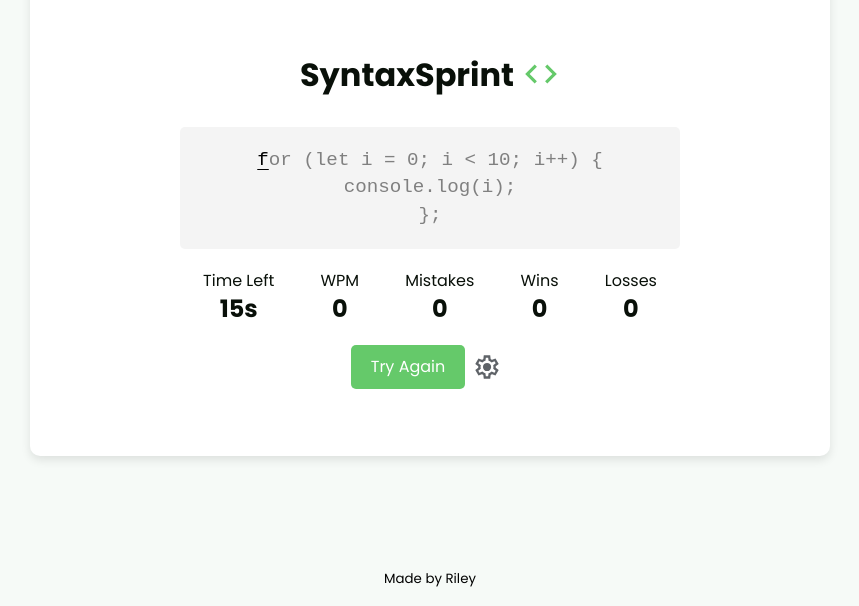
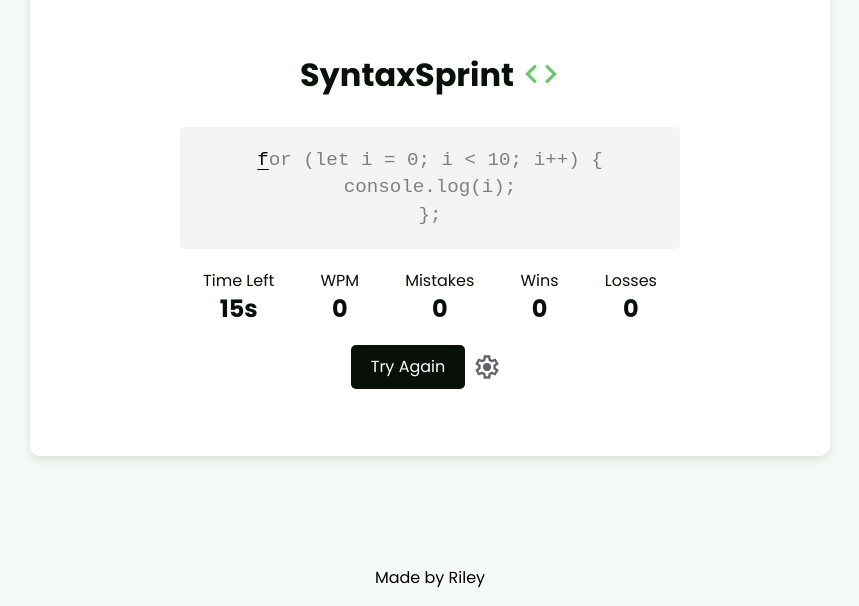
Before and after one commit to rbrickmn/syntaxsprint-app, a React (Vite) app: page / in a window 1280 px wide. Shown: the part 194-800 px from the top of the page, without its empty margins (210-1069 px from the left). Built offline with nearby package versions, Linux system fonts and the light colour scheme.

Commit message:
Update button colors for WCAG compliance, update meta tags in index.html

```diff
--- a/index.html
+++ b/index.html
@@ -1,8 +1,12 @@
-<!doctype html>
+<!DOCTYPE html>
 <html lang="en">
   <head>
     <meta charset="UTF-8" />
     <link rel="icon" type="image/x-icon" href="/favicon.ico" />
+    <meta
+      name="description"
+      content="Practice common JavaScript code blocks with SyntaxSprint, the typing test for programmers!"
+    />
     <meta name="viewport" content="width=device-width, initial-scale=1.0" />
     <title>SyntaxSprint</title>
   </head>
--- a/src/components/AppContainer/AppContainer.css
+++ b/src/components/AppContainer/AppContainer.css
@@ -15,6 +15,7 @@ footer {
 }
 
 .made-by {
+  font-size: 1rem;
   border-radius: 25px;
   padding: 0;
   transition: all 0.3s;
--- a/src/index.css
+++ b/src/index.css
@@ -3,7 +3,7 @@
 :root {
   --text: #091009;
   --background: #f6faf7;
-  --primary: #65c96a;
+  --primary: #091009;
   --secondary: #a9d0c4;
   --accent: #8abfb8;
 }
```
